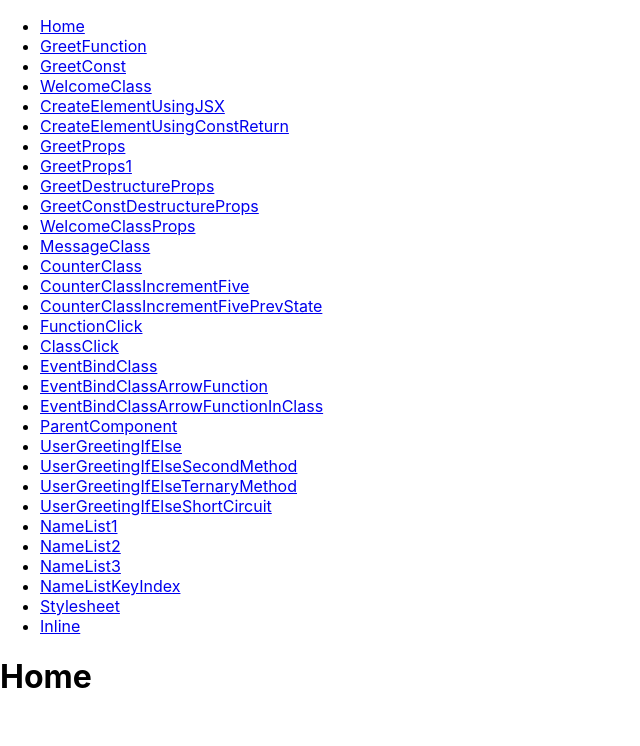
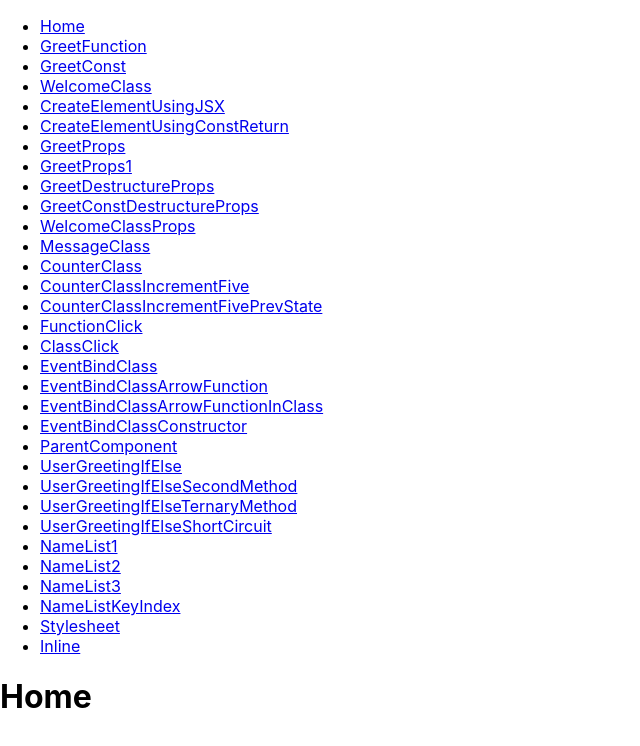
Before and after one commit to manumit-mukund/react_repository, a React (Create React App) app in the folder hello-world-app/: page / in a window 1280 px wide. Shown: the top 746 px of the page, without its empty margins (0-640 px from the left). Built offline with nearby package versions, Linux system fonts and the light colour scheme; the HTML template or start-up script is replaced by a standard one.

Commit message:
Commit changes...

```diff
--- a/hello-world-app/src/App.js
+++ b/hello-world-app/src/App.js
@@ -5,7 +5,8 @@ import { BrowserRouter, Routes, Route } from "react-router-dom";
 import { GreetFunction, GreetConst, WelcomeClass, CreateElementUsingJSX,
   CreateElementUsingConstReturn, GreetProps, GreetDestructureProps, GreetConstDestructureProps, WelcomeClassProps, MessageClass,
   CounterClass, CounterClassIncrementFive, CounterClassIncrementFivePrevState, FunctionClick, ClassClick,
-  EventBindClass, EventBindClassArrowFunction, EventBindClassArrowFunctionInClass, ParentComponent, UserGreetingIfElse,
+  EventBindClass, EventBindClassArrowFunction, EventBindClassArrowFunctionInClass,
+  EventBindClassConstructor, ParentComponent, UserGreetingIfElse,
   UserGreetingIfElseSecondMethod, UserGreetingIfElseTernaryMethod, UserGreetingIfElseShortCircuit,
   NameList1, NameList2, NameList3, NameListKeyIndex, Stylesheet,
   Inline, Home, Layout } from './components/pages';
@@ -38,6 +39,7 @@ function App() {
           <Route path="EventBindClass" element={<EventBindClass />} />
           <Route path="EventBindClassArrowFunction" element={<EventBindClassArrowFunction />} />
           <Route path="EventBindClassArrowFunctionInClass" element={<EventBindClassArrowFunctionInClass />} />
+          <Route path="EventBindClassConstructor" element={<EventBindClassConstructor />} />
           <Route path="ParentComponent" element={<ParentComponent />} />
           <Route path="UserGreetingIfElse" element={<UserGreetingIfElse />} />
           <Route path="UserGreetingIfElseSecondMethod" element={<UserGreetingIfElseSecondMethod />} />
--- a/hello-world-app/src/components/EventBindClassConstructor.js
+++ b/hello-world-app/src/components/EventBindClassConstructor.js
@@ -2,9 +2,9 @@ import React, { Component } from 'react';
 
 class EventBindClassConstructor extends Component {
 
-    constructor(props) {
+    constructor() {
 
-        super(props)
+        super()
 
         this.state = {
 
@@ -18,9 +18,10 @@ class EventBindClassConstructor extends Component {
     clickHandler() {
 
         console.log('Hello, EventBindClassConstructor')
+
         this.setState({
 
-            message: 'Goodbye'
+            message: 'Goodbye, EventBindClassConstructor'
         }
 
         )
--- a/hello-world-app/src/components/Layout.js
+++ b/hello-world-app/src/components/Layout.js
@@ -67,6 +67,9 @@ const Layout = () => {
             <Link to="/EventBindClassArrowFunctionInClass">EventBindClassArrowFunctionInClass</Link>
           </li>
           <li>
+            <Link to="/EventBindClassConstructor">EventBindClassConstructor</Link>
+          </li>
+          <li>
             <Link to="/ParentComponent">ParentComponent</Link>
           </li>
           <li>
--- a/hello-world-app/src/components/pages.js
+++ b/hello-world-app/src/components/pages.js
@@ -18,6 +18,7 @@ import ClassClick from './ClassClick';
 import EventBindClass from './EventBindClass';
 import EventBindClassArrowFunction from './EventBindClassArrowFunction';
 import EventBindClassArrowFunctionInClass from './EventBindClassArrowFunctionInClass';
+import EventBindClassConstructor from './EventBindClassConstructor';
 import ParentComponent from './ParentComponent';
 import UserGreetingIfElse from './UserGreetingIfElse';
 import UserGreetingIfElseSecondMethod from './UserGreetingIfElseSecondMethod';
@@ -51,6 +52,7 @@ export {
     EventBindClass,
     EventBindClassArrowFunction,
     EventBindClassArrowFunctionInClass,
+    EventBindClassConstructor,
     ParentComponent,
     UserGreetingIfElse,
     UserGreetingIfElseSecondMethod,
```
